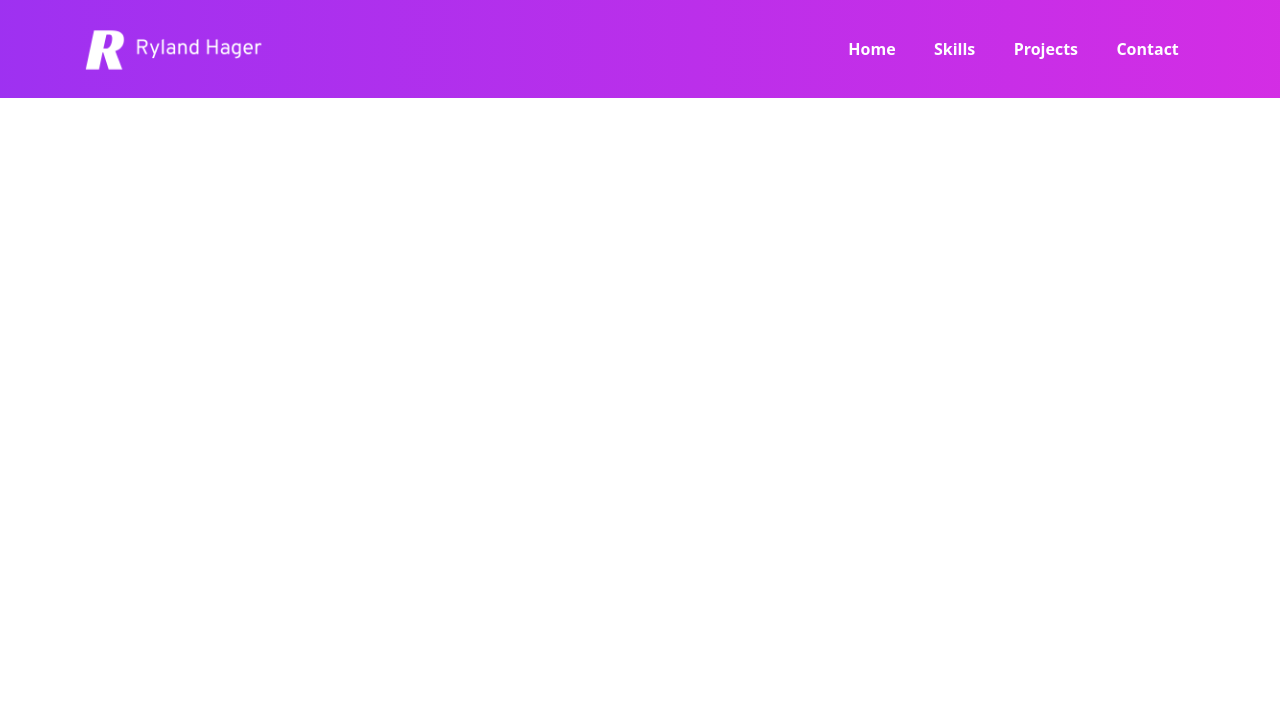
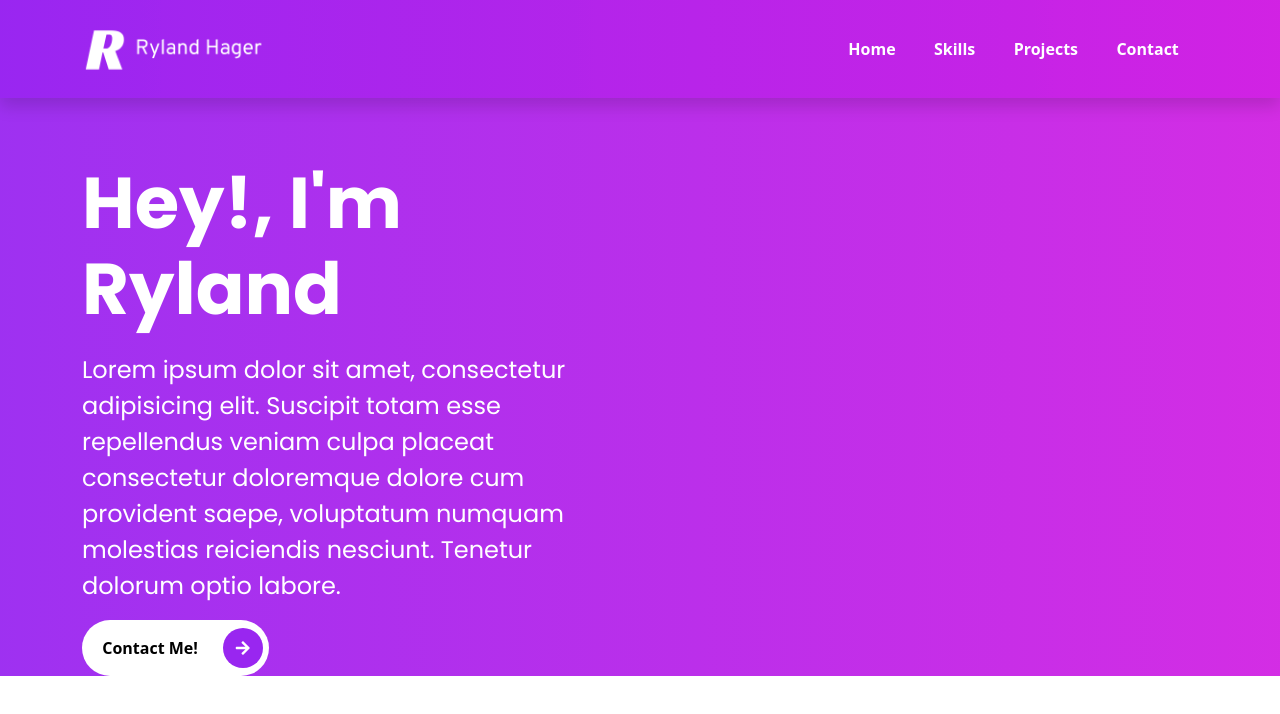
Before and after one commit to Ryland-Hager/My-Website, a website: page index.html in a window 1280 px wide. Drawn offline with Linux system fonts and the light colour scheme.

Commit message:
Added Intro Section

```diff
--- a/index.html
+++ b/index.html
@@ -6,10 +6,12 @@
     <title>Ryland Hager</title>
     <link rel="stylesheet" href="assets/css/style.css">
     <link rel="stylesheet" href="assets/css/fontawesome.css">
+    <link href="https://fonts.googleapis.com/css2?family=Poppins:wght@400;500;600;700;800;900&display=swap"
+      rel="stylesheet">
 </head>
 <body>
     <!-- NAVBAR SECTION -->
-    <nav class="navbar navbar-expand-lg navbar-dark menu">
+    <nav class="navbar navbar-expand-lg navbar-dark menu shadow fixed-top">
         <div class="container">
           <a class="navbar-brand" href="#">
               <img src="images/logo.png" class="img-fluid" alt="logo image">
@@ -36,6 +38,26 @@
         </div>
       </nav>
 
+    <!-- INTRO SECTION -->
+    <section id="home" class="intro-section">
+      <div class="container">
+        <div class="row align-items-center text-white">
+          <div class="col-md-6 intros">
+            <h1 class="display-2">
+              <span class="display-2--intro">Hey!, I'm Ryland</span>
+              <span class="display-2--description lh-base">Lorem ipsum dolor sit amet, consectetur adipisicing elit. Suscipit totam esse repellendus veniam culpa placeat consectetur doloremque dolore cum provident saepe, voluptatum numquam molestias reiciendis nesciunt. Tenetur dolorum optio labore.</span>
+            </h1>
+            <button type="button" class="rounded-pill btn-rounded">Contact Me!
+              <span>
+                <i class="fas fa-arrow-right"></i>
+              </span>
+            </button>
+          </div>
+          <div class="col-md-6 intros"></div>
+        </div>
+      </div>
+    </section>
+
     <script src="assets/js/bootstrap.bundle.js"></script>
 </body>
 </html>
--- a/scss/_custom.scss
+++ b/scss/_custom.scss
@@ -1,10 +1,10 @@
 // My Theme Colors
-$purple-dark:  #9926f0;
-$purple-light: #BB6EF5;
-$pink:    #d122e3;
+$purple-dark: #9926f0;
+$purple-light: #bb6ef5;
+$pink: #d122e3;
 
 // White and Gray colors
-$white:    #fff;
+$white: #fff;
 $gray-100: #f8f9fa;
 $gray-200: #e9ecef;
 $gray-300: #dee2e6;
@@ -14,16 +14,10 @@ $gray-600: #6c757d;
 $gray-700: #495057;
 $gray-800: #343a40;
 $gray-900: #212529;
-$black:    #000;
+$black: #000;
 
-$primary:       $purple-dark;
-$secondary:     $pink;
+$primary: $purple-dark;
+$secondary: $pink;
 
-.img-fluid {
-  height: auto;
-  width: auto;
-  max-height: 72px;
-  max-width: 250px;
-}
 //Import Bootstrap 5
 @import "../node_modules/bootstrap/scss/bootstrap.scss";
--- a/scss/components/_buttons.scss
+++ b/scss/components/_buttons.scss
@@ -0,0 +1,40 @@
+@use '../custom' as *;
+@use '../components/mixins' as *;
+
+.btn-rounded {
+    @include media-breakpoint-down(sm) {
+        display: none;
+    }
+    position: relative;
+    padding: 0.9375rem 4.375rem 0.9375rem 1.2rem;
+    font-weight: 700;
+    margin: 0;
+    border: 0.1rem solid rgba($white, 0.6);
+    background-color: $white;
+
+    span {
+        position: absolute;
+        background-color: $primary;
+        width: 2.5rem;
+        height: 2.5rem;
+        top: 50%;
+        right: 5px;
+        transform: translateY(-50%);
+        border-radius: 50%;
+
+        i {
+            color: $white;
+            font-size: 1rem;
+            line-height: 2.5rem;
+        }
+    }
+
+    &:hover{
+        @include gradient;
+        color: $white;
+
+        span {
+            background-color: rgba($black, 0.6);
+        }
+    }
+}
--- a/scss/components/_typography.scss
+++ b/scss/components/_typography.scss
@@ -0,0 +1,20 @@
+@use '../custom' as *;
+
+.display-2 {
+  margin-bottom: 1rem;
+  text-transform: capitalize;
+  font-family: "Poppins", sans-serif;
+
+  &--intro {
+    display: inline-block;
+    font-weight: 700;
+    font-family: "Poppins", sans-serif;
+  }
+
+  &--description {
+    font-size: 1.5rem;
+    display: block;
+    margin-top: 1.2rem;
+    text-transform: none;
+  }
+}
--- a/scss/sections/_intro-section.scss
+++ b/scss/sections/_intro-section.scss
@@ -0,0 +1,11 @@
+@use '../custom' as *;
+@use '../components/mixins' as *;
+
+.intro-section {
+    @include gradient;
+
+    padding: 10rem 0 0 0;
+    width: 100%;
+    height: 100;
+
+}
--- a/scss/sections/_navbar.scss
+++ b/scss/sections/_navbar.scss
@@ -1,7 +1,7 @@
 @use '../custom' as *;
 @use '../components/mixins' as *;
 
-.menu{
+.menu {
   @include gradient;
 
   li {
@@ -14,3 +14,10 @@
     }
   }
 }
+
+.img-fluid {
+  height: auto;
+  width: auto;
+  max-height: 72px;
+  max-width: 250px;
+}
```
Also changed, not shown: assets/css/style.css, 1 other file. Lines whose indentation alone changed are shown as unchanged.
